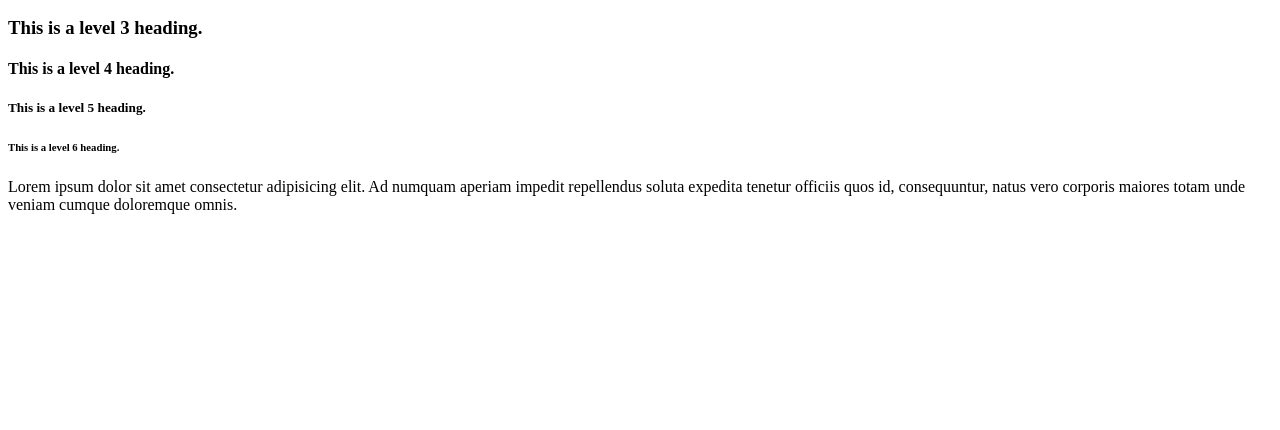
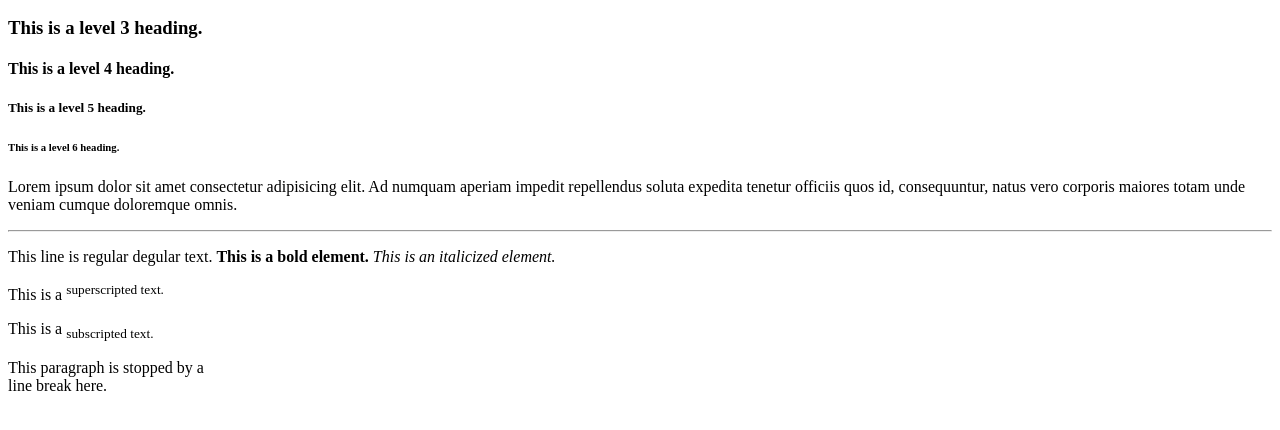
Before and after one commit to Mari-frvr/Mari-frvr.github.io, a plain HTML site: page 01-basic-html-elements/index.html in a window 1280 px wide. Shown: the part 110-540 px from the top of the page. Drawn offline with Linux system fonts and the light colour scheme.

Commit message:
Basic HTML Elements Demo Complete

```diff
--- a/01-basic-html-elements/index.html
+++ b/01-basic-html-elements/index.html
@@ -19,5 +19,24 @@
             id, consequuntur, natus vero corporis maiores totam unde veniam
             cumque doloremque omnis.
         </p>
+        <hr>
+        <p>
+            This line is regular degular text.
+            <b>This is a bold element.</b>
+            <i> This is an italicized element.</i>
+        </p>
+        <p>
+            This is a
+            <sup>superscripted text.</sup>
+        </p>
+        <p>
+            This is a
+            <sub>subscripted text.</sub>
+        </p>
+        <p>
+            This paragraph is stopped by a
+            <br>
+            line break here.
+        </p>
     </body>
 </html>
```
